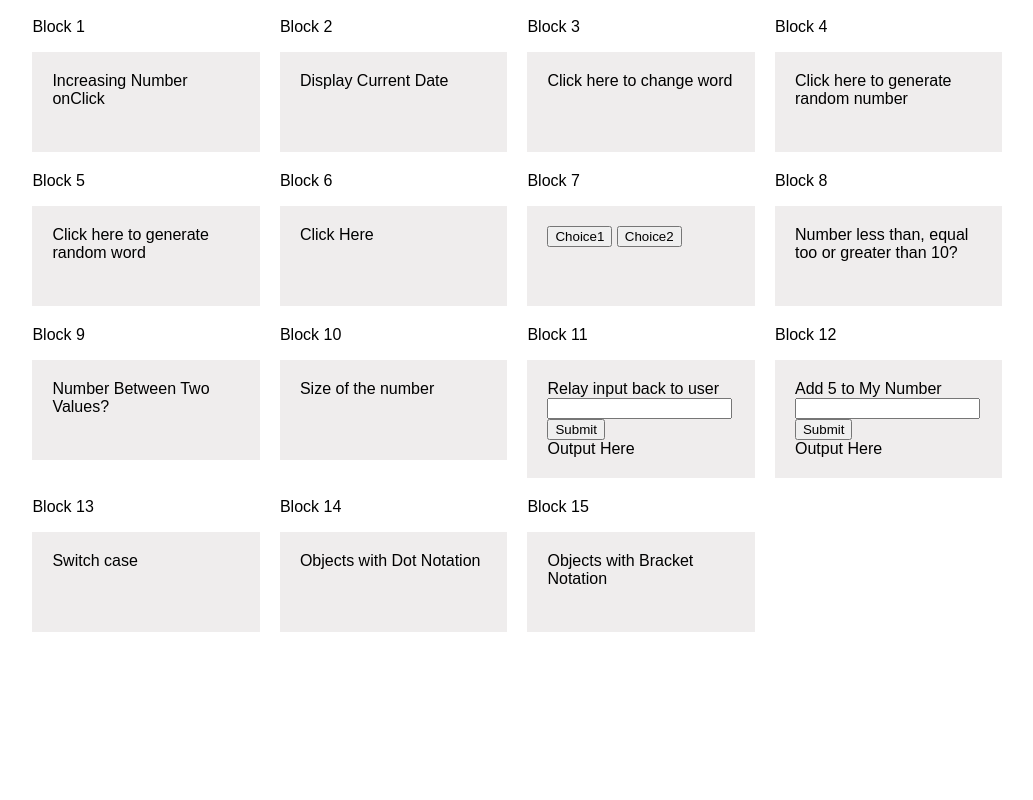
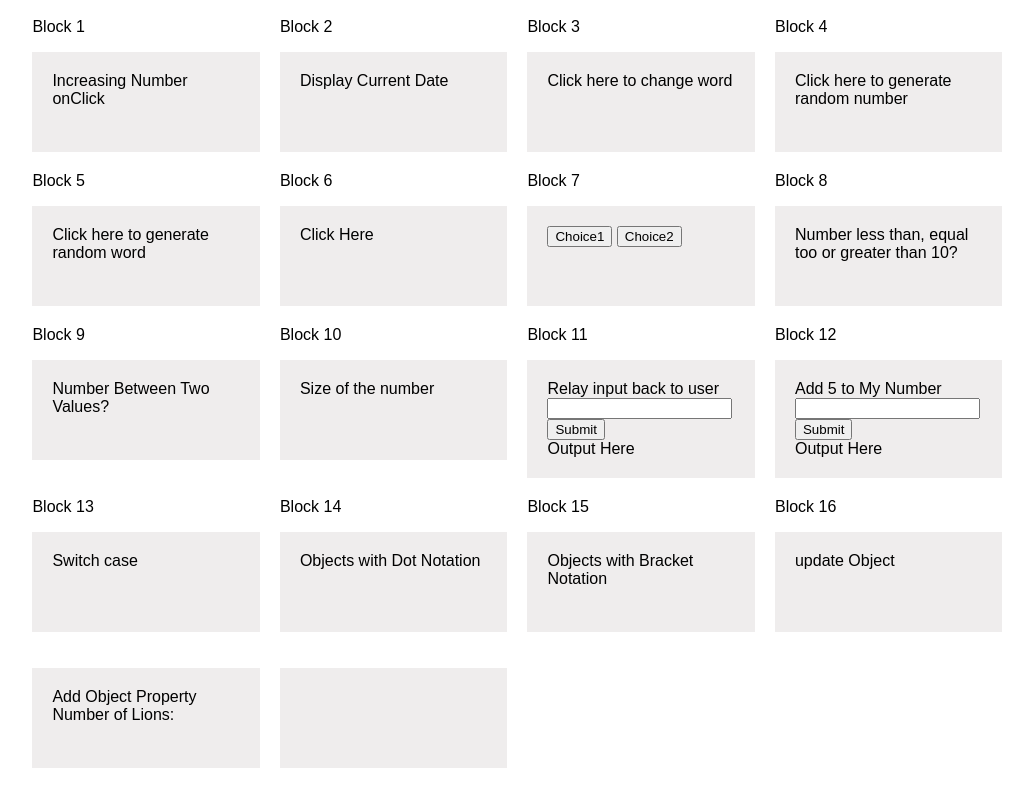
Before and after one commit to HarryTate/JS-Learning, a plain HTML site: page index.html in a window 1280 px wide. Shown: the whole page, without its empty margins (112-1145 px from the left). Drawn offline with Linux system fonts and the light colour scheme.

Commit message:
Working with object properties

```diff
--- a/index.html
+++ b/index.html
@@ -122,6 +122,25 @@
           Objects with Bracket Notation
       </div>
     </div>
+    <div class="col-4">
+      <span>Block 16</span>
+    <div class="btn" id="updateObject" onclick="updateObjectProperty()">
+        update Object
+    </div>
+  </div>
+      </div>
+      <div class="row">
+        <div class="col-4">
+          <div class="btn" onclick="addObjectProperty()">
+            Add Object Property <br>
+              Number of Lions: <span id="addObjectProperty"></span>
+          </div>
+        </div>
+        <div class="col-4">
+          <div class="btn" id="deleteObjectProperty" onclick="deleteObjectProperty()">
+
+          </div>
+        </div>
       </div>
     </section>
 
--- a/js/main.js
+++ b/js/main.js
@@ -139,3 +139,40 @@ function accessObjectBracketNotation(){
   var age = dog['age'];
   document.getElementById('objectBracket').innerHTML = age;
 }
+
+function updateObjectProperty(){
+  var myObject = {
+    'lid': 1,
+    'sides': 4,
+    'base': 1
+  };
+  myObject.lid = 2;
+  var object = myObject['lid'];
+  document.getElementById('updateObject').innerHTML = object;
+}
+
+function addObjectProperty(){
+  var myAnimals = {
+    'cat': 1,
+    'dog': 4,
+    'giraffe': 5,
+    'mice': 2,
+    'chickens': 4
+  };
+  myAnimals['lion'] = 4;
+  var object = myAnimals['lion'];
+  document.getElementById('addObjectProperty').innerHTML = object;
+}
+
+var myAnimals = {
+  'dog': 2,
+  'cat': 1,
+  'hamster': 6,
+  'octopus': 2
+};
+
+function deleteObjectProperty(){
+  delete myAnimals.dog;
+  var dog = myAnimals.dog;
+  document.getElementById('deleteObjectProperty').innerHTML = dog;
+}
```
